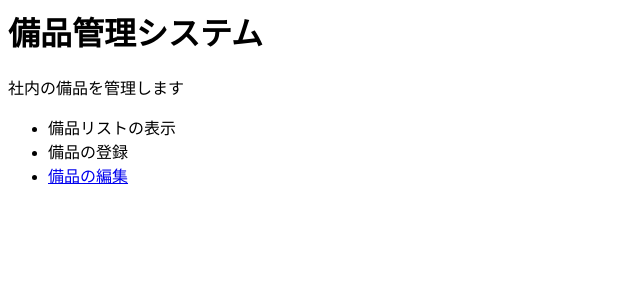
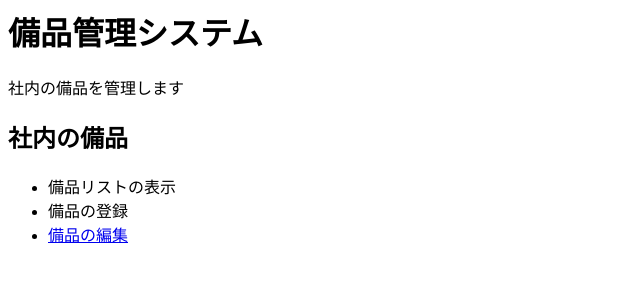
Before and after one commit to taka115/bihin-kanri, a plain HTML site: page index.html in a window 1280 px wide. Shown: the whole page, without its empty margins (0-640 px from the left). Drawn offline with Linux system fonts and the light colour scheme.

Commit message:
トップページに社内用の見出しを追加

```diff
--- a/index.html
+++ b/index.html
@@ -1,5 +1,6 @@
 <h1>備品管理システム</h1>
 <p>社内の備品を管理します</p>
+<h2>社内の備品</h2>
 <ul>
     <li>備品リストの表示</li>
     <li>備品の登録</li>
```
